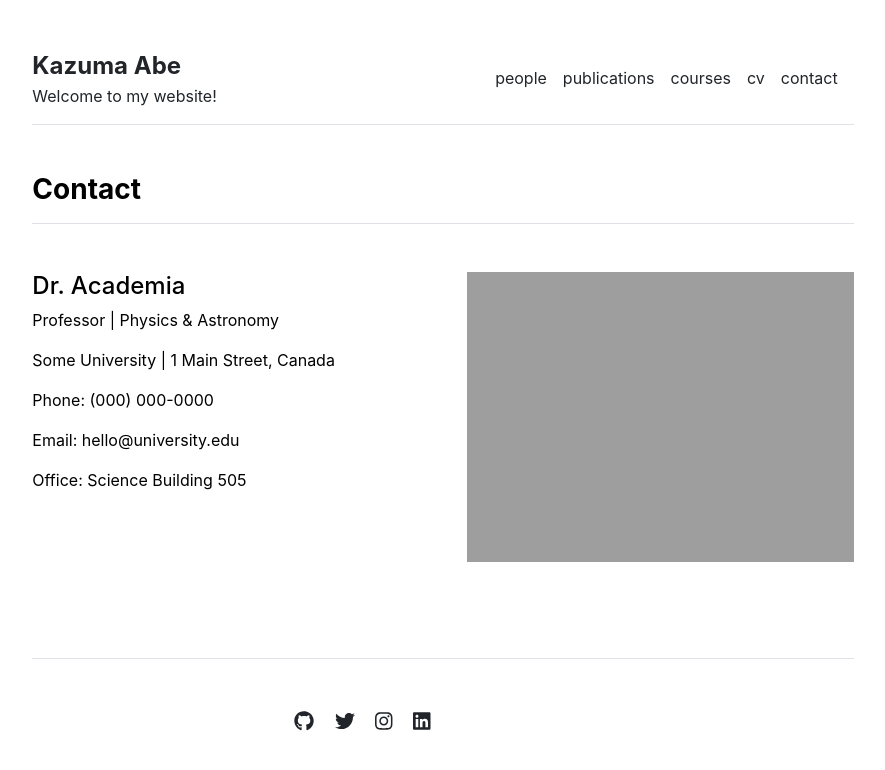
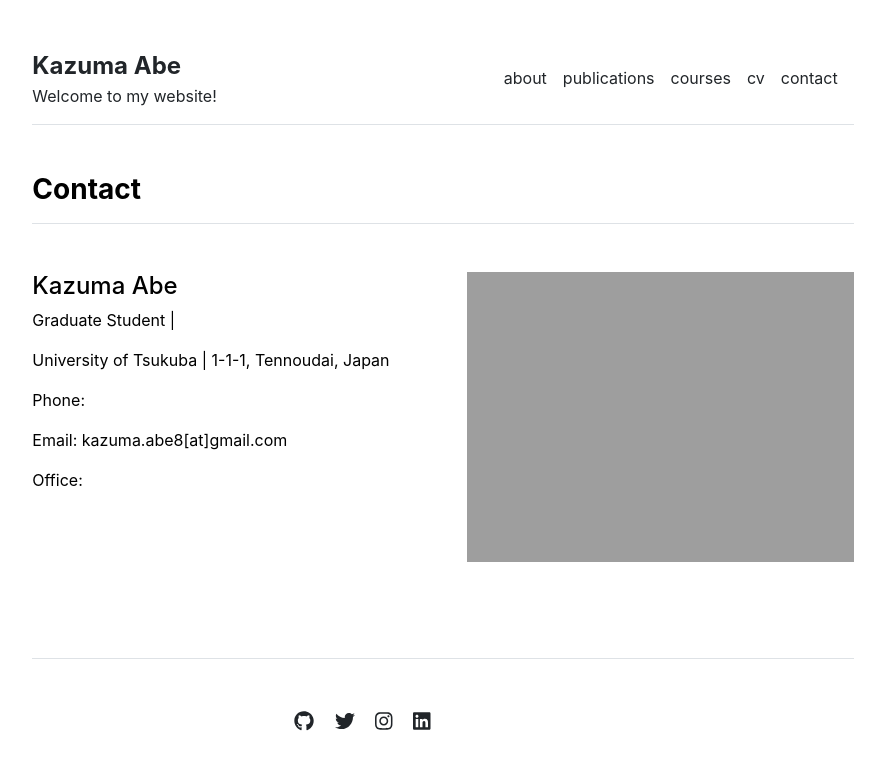
Before and after one commit to qriovider/archive, a Jekyll site: the page built from contact.md, in a window 1280 px wide. Shown: the top 770 px of the page, without its empty margins (197-1082 px from the left). Built offline with Jekyll 4.4.1, drawn with Linux system fonts in a browser that asks for light colours.

Commit message:
Update settings.yml

```diff
--- a/_data/settings.yml
+++ b/_data/settings.yml
@@ -1,11 +1,11 @@
 menu:
-- {name: 'people', url: '/people'}
+- {name: 'about', url: '/about'}
 - {name: 'publications', url: '/publications'}
 - {name: 'courses', url: '/courses'}
 - {name: 'cv', url: '/cv'}
 - {name: 'contact', url: '/contact'}
 
-people:
+about:
 - {name: 'Primary Investigator', title: 'Researcher', department: 'Physics & Astronomy', institution: 'Some University', institution_address: '1 Main Street, Canada', phone: '(000) 000-0000', email: 'hello@university.edu', office: 'Science Building 505', image: 'assets/img/primary-investigator.jpg', url: 'primary-investigator'}
 - {name: 'Lab Technician', title: 'Researcher', department: 'Physics & Astronomy', institution: 'Some University', institution_address: '1 Main Street, Canada', phone: '(000) 000-0000', email: 'hello@university.edu', office: 'Science Building 505', image: 'assets/img/lab-technician.jpg', url: 'lab-technician'}
 - {name: 'Graduate Student', title: 'Researcher', department: 'Physics & Astronomy', institution: 'Some University', institution_address: '1 Main Street, Canada', phone: '(000) 000-0000', email: 'hello@university.edu', office: 'Science Building 505', image: 'assets/img/graduate-student.jpg', url: 'graduate-student'}
@@ -16,10 +16,10 @@ courses:
 - {name: 'Stellar Structures', url: 'stellar-structures'}
 
 social:
-- {icon: 'github', link: 'https://github.com/LeNPaul'}
-- {icon: 'twitter', link: 'https://twitter.com/paululele'}
-- {icon: 'instagram', link: 'https://instagram.com/paululele'}
-- {icon: 'linkedin', link: 'https://linkedin.com/in/lenpaul'}
+- {icon: 'github', link: 'https://github.com/qriovider'}
+- {icon: 'twitter', link: 'https://twitter.com/qriovider'}
+- {icon: 'instagram', link: ''}
+- {icon: 'linkedin', link: ''}
 
 contacts:
-- {name: 'Dr. Academia', title: 'Professor', department: 'Physics & Astronomy', institution: 'Some University', institution_address: '1 Main Street, Canada', phone: '(000) 000-0000', email: 'hello@university.edu', office: 'Science Building 505', image: 'assets/img/contact.jpg'}
+- {name: 'Kazuma Abe', title: 'Graduate Student', department: '', institution: 'University of Tsukuba', institution_address: '1-1-1, Tennoudai, Japan', email: 'kazuma.abe8[at]gmail.com', image: 'assets/img/picture2.jpg'}
```
